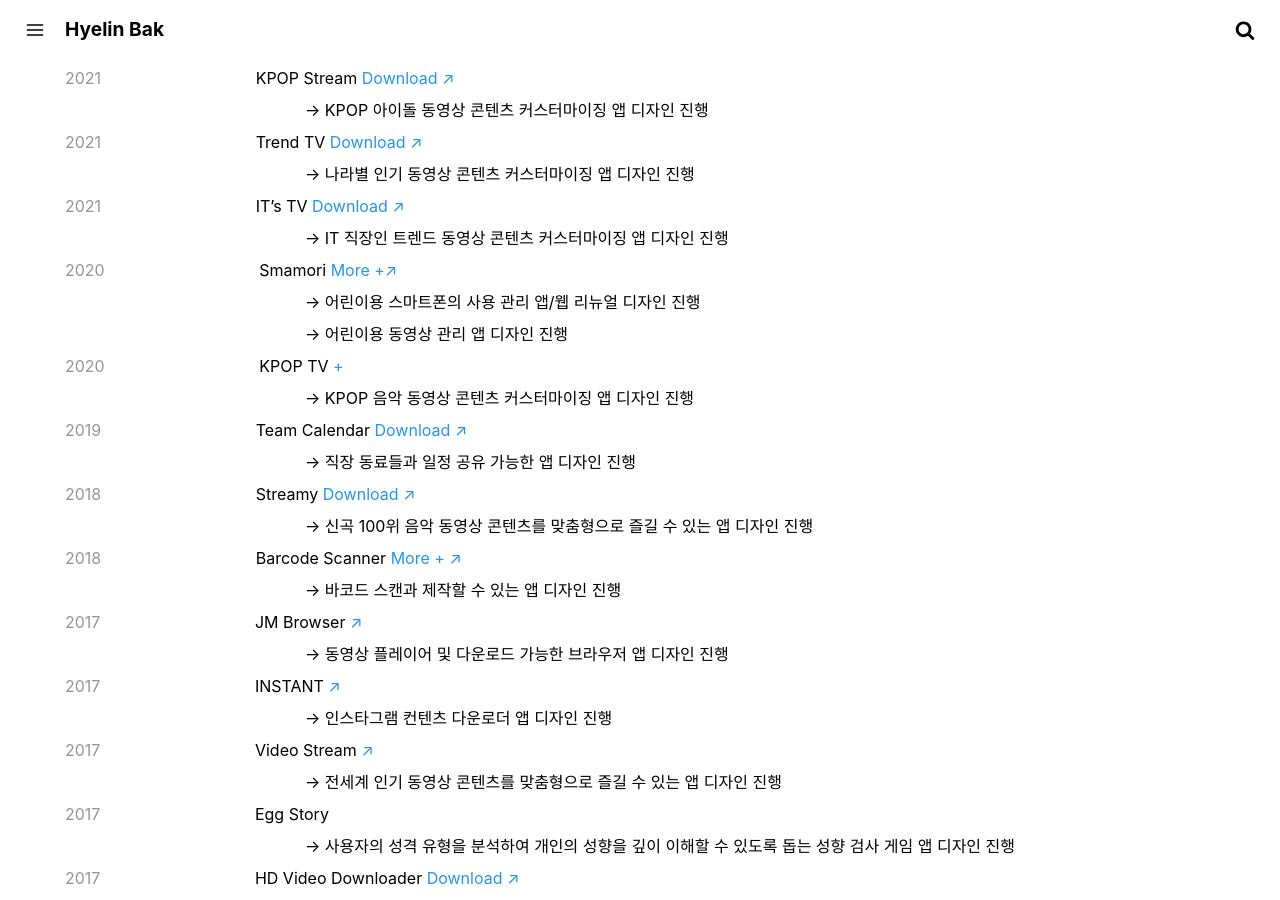
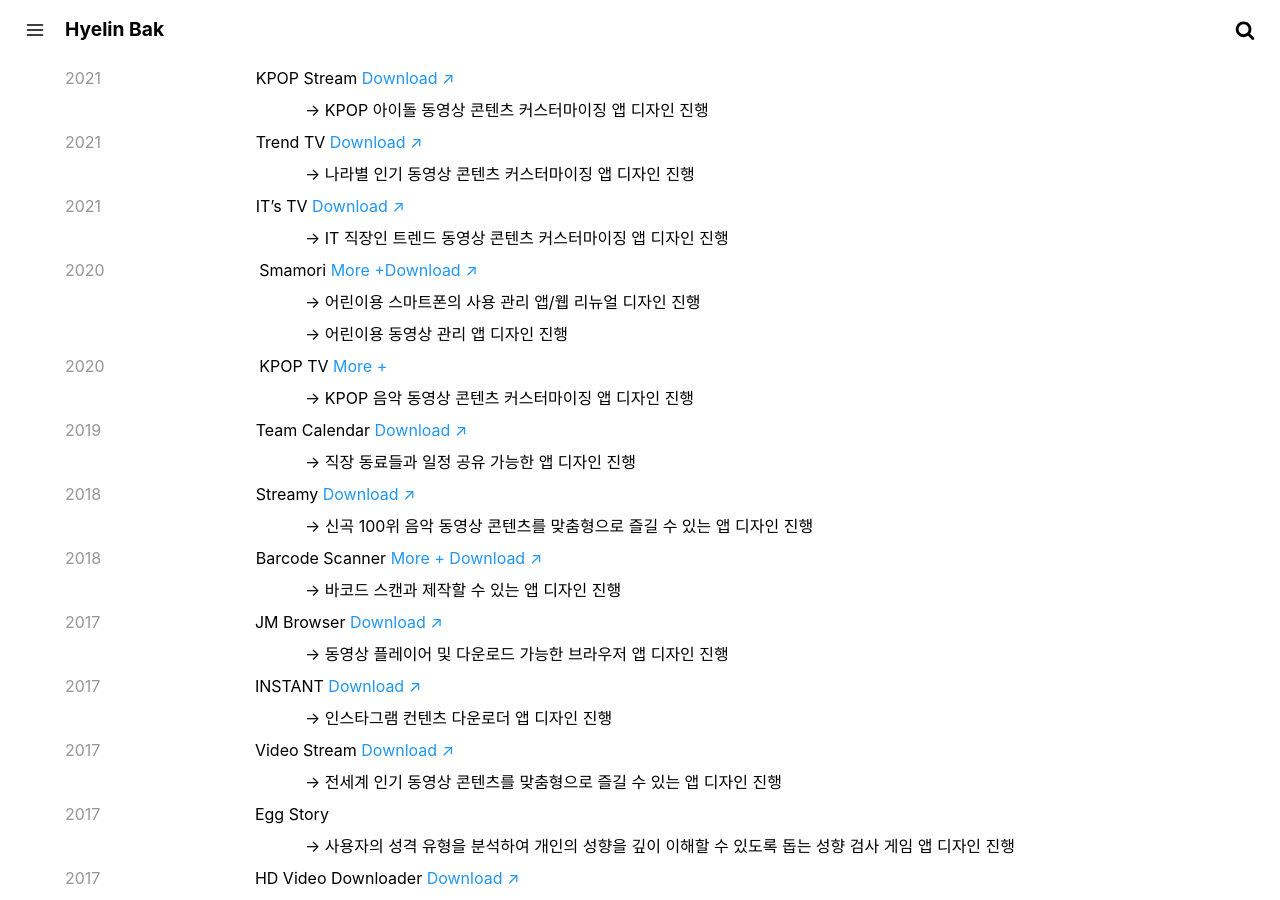
Before and after one commit to crazyjamy/crazyjamy.github.io, a Jekyll site: the page built from about.md, in a window 1280 px wide and 900 px high, scrolled down 1194 px. Built offline with Jekyll 4.4.1, drawn with Linux system fonts in a browser that asks for light colours.

Commit message:
Update about.md

```diff
--- a/about.md
+++ b/about.md
@@ -51,22 +51,22 @@
 <span style="margin-left: 240px;"> → 나라별 인기 동영상 콘텐츠 커스터마이징 앱 디자인 진행</span><br />
 <span style="color: #969696;"> 2021 </span><span style="margin-left: 150px;">IT’s TV <a href="https://play.google.com/store/apps/details?id=io.tm.its.tv" target="_blank">Download ↗</a></span><br />
 <span style="margin-left: 240px;"> → IT 직장인 트렌드 동영상 콘텐츠 커스터마이징 앱 디자인 진행</span><br />
-<span style="color: #969696;"> 2020 </span><span style="margin-left: 150px;">Smamori <a href="../kidsvideoapp/" target="">More +</a><a href="https://smamori.jp/" target="_blank">↗</a></span><br />
+<span style="color: #969696;"> 2020 </span><span style="margin-left: 150px;">Smamori <a href="../kidsvideoapp/" target="">More +</a><a href="https://smamori.jp/" target="_blank">Download ↗</a></span><br />
 <span style="margin-left: 240px;"> → 어린이용 스마트폰의 사용 관리 앱/웹 리뉴얼 디자인 진행</span><br />
 <span style="margin-left: 240px;"> → 어린이용 동영상 관리 앱 디자인 진행</span><br />
-<span style="color: #969696;"> 2020 </span><span style="margin-left: 150px;">KPOP TV  <a href="../icon-kpop/" target="">+</a></span><br />
+<span style="color: #969696;"> 2020 </span><span style="margin-left: 150px;">KPOP TV  <a href="../icon-kpop/" target="">More +</a></span><br />
 <span style="margin-left: 240px;"> → KPOP 음악 동영상 콘텐츠 커스터마이징 앱 디자인 진행</span><br />
 <span style="color: #969696;">2019 </span><span style="margin-left: 150px;">Team Calendar <a href="https://play.google.com/store/apps/details?id=io.jmobile.tm.calendar" target="_blank">Download ↗</a></span><br />
 <span style="margin-left: 240px;"> → 직장 동료들과 일정 공유 가능한 앱 디자인 진행</span><br />
 <span style="color: #969696;"> 2018 </span><span style="margin-left: 150px;">Streamy <a href="https://play.google.com/store/apps/details?id=com.fms.streamy" target="_blank">Download ↗</a></span><br />
 <span style="margin-left: 240px;"> → 신곡 100위 음악 동영상 콘텐츠를 맞춤형으로 즐길 수 있는 앱 디자인 진행</span><br />
-<span style="color: #969696;"> 2018 </span><span style="margin-left: 150px;">Barcode Scanner <a href="../barcode_scanner/" target="">More +</a> <a href="https://play.google.com/store/apps/details?id=io.jmobile.jmscanner" target="_blank">↗</a></span><br />
+<span style="color: #969696;"> 2018 </span><span style="margin-left: 150px;">Barcode Scanner <a href="../barcode_scanner/" target="">More +</a> <a href="https://play.google.com/store/apps/details?id=io.jmobile.jmscanner" target="_blank">Download ↗</a></span><br />
 <span style="margin-left: 240px;">→ 바코드 스캔과 제작할 수 있는 앱 디자인 진행</span><br />
-<span style="color: #969696;"> 2017 </span><span style="margin-left: 150px;">JM Browser <a href="https://play.google.com/store/apps/details?id=io.jmobile.browser" target="_blank">↗</a></span><br />
+<span style="color: #969696;"> 2017 </span><span style="margin-left: 150px;">JM Browser <a href="https://play.google.com/store/apps/details?id=io.jmobile.browser" target="_blank">Download ↗</a></span><br />
 <span style="margin-left: 240px;"> → 동영상 플레이어 및 다운로드 가능한 브라우저 앱 디자인 진행</span><br />
-<span style="color: #969696;"> 2017 </span><span style="margin-left: 150px;">INSTANT <a href="https://play.google.com/store/apps/details?id=io.jmobile.instant" target="_blank">↗</a></span><br />
+<span style="color: #969696;"> 2017 </span><span style="margin-left: 150px;">INSTANT <a href="https://play.google.com/store/apps/details?id=io.jmobile.instant" target="_blank">Download ↗</a></span><br />
 <span style="margin-left: 240px;"> → 인스타그램 컨텐츠 다운로더 앱 디자인 진행</span><br />
-<span style="color: #969696;"> 2017 </span><span style="margin-left: 150px;">Video Stream <a href="https://play.google.com/store/apps/details?id=io.jmobile.video.browser" target="_blank">↗</a></span><br />
+<span style="color: #969696;"> 2017 </span><span style="margin-left: 150px;">Video Stream <a href="https://play.google.com/store/apps/details?id=io.jmobile.video.browser" target="_blank">Download ↗</a></span><br />
 <span style="margin-left: 240px;"> → 전세계 인기 동영상 콘텐츠를 맞춤형으로 즐길 수 있는 앱 디자인 진행</span><br />
 <span style="color: #969696;"> 2017 </span><span style="margin-left: 150px;">Egg Story</span><br />
 <span style="margin-left: 240px;"> → 사용자의 성격 유형을 분석하여 개인의 성향을 깊이 이해할 수 있도록 돕는 성향 검사 게임 앱 디자인 진행</span><br />
```
